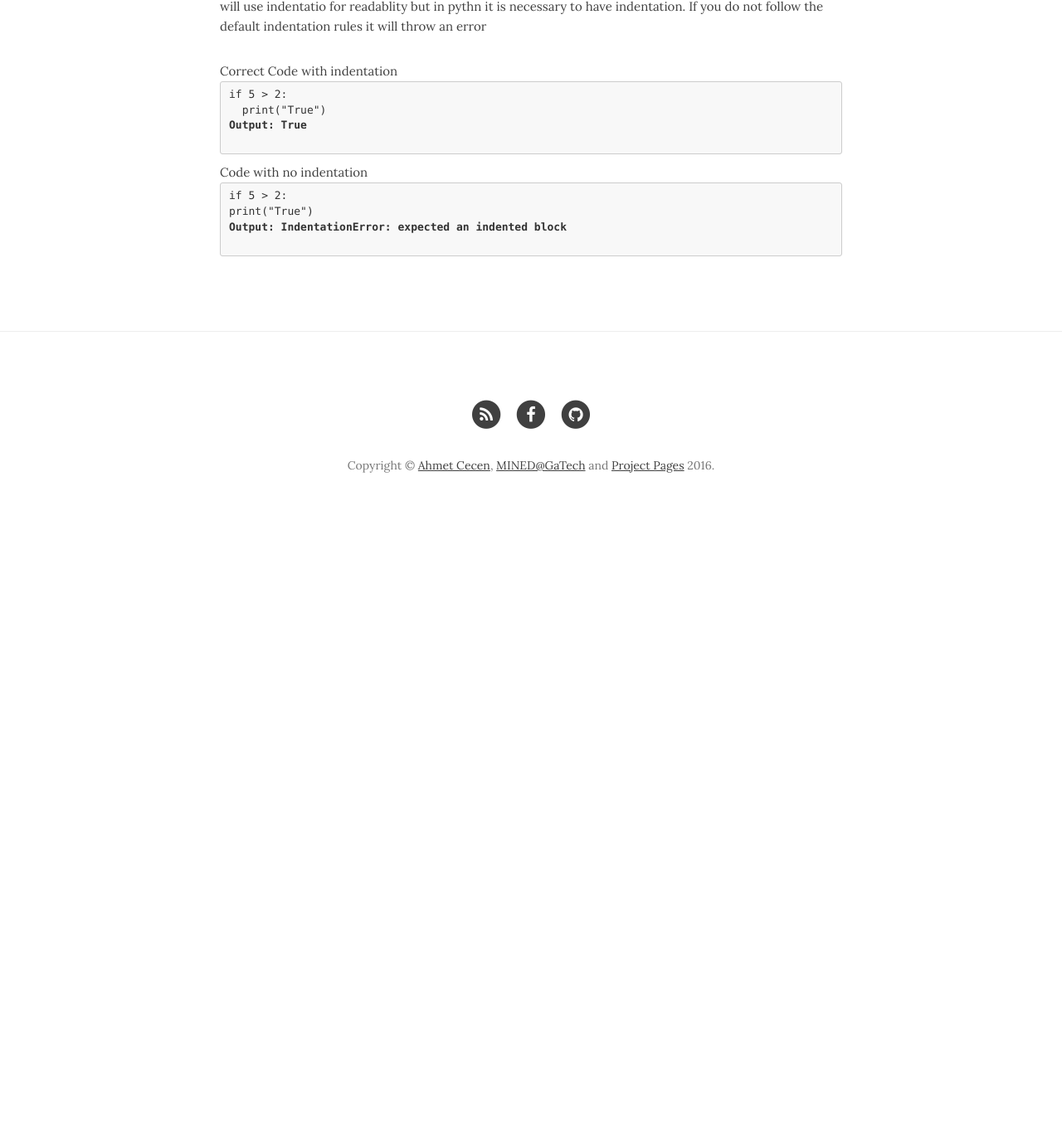
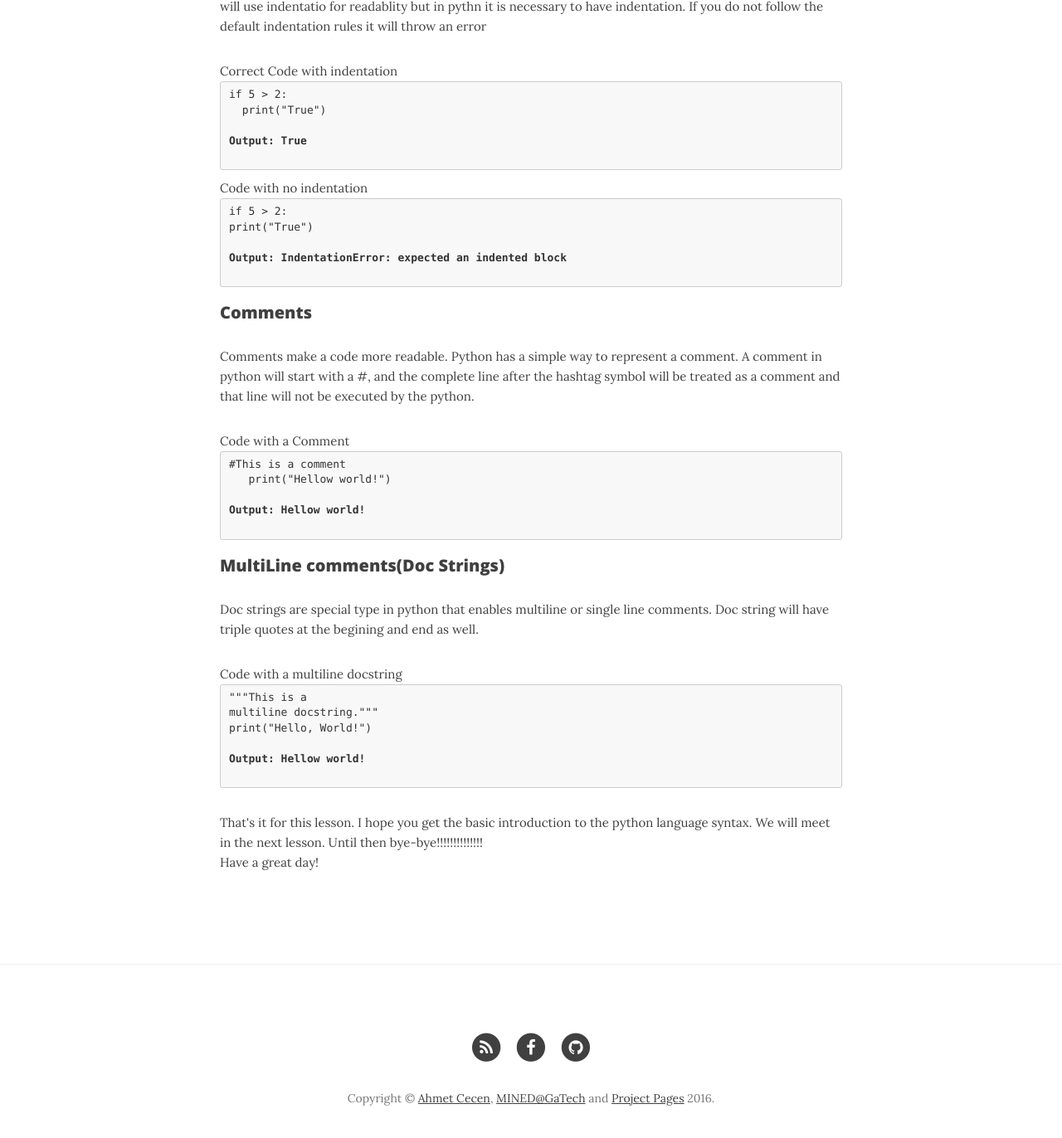
Before and after one commit to sivakrishna383/sivakrishna383.github.io, a Jekyll site: the page built from pages/introduction2.md, in a window 1280 px wide and 1400 px high, scrolled down 1479 px. Shown: the top 1372 px of the window at 83% size. Built offline with Jekyll 4.4.1, drawn with Linux system fonts in a browser that asks for light colours; nearby versions of some CDN libraries; before the commit the page ends 2116 px from its top, so only the background shows below that.

Commit message:
Update introduction2.md

```diff
--- a/pages/introduction2.md
+++ b/pages/introduction2.md
@@ -64,13 +64,31 @@ description: "Introduction to the python programming language"
    <p>Unlike other languages python must have indentation when writing a function or a loop. Other languages will use indentatio for readablity but in pythn it is necessary to have indentation. If you do not follow the default indentation rules it will throw an error</p>
    Correct Code with indentation
    <figure class="highlight"><pre><code class="language-python" data-lang="python">if 5 > 2:
-&nbsp;&nbsp;print("True")
+&nbsp;&nbsp;print("True")<br />
 <span class="kn">Output: True</span>
     </code></pre></figure>
 
   Code with no indentation
    <figure class="highlight"><pre><code class="language-python" data-lang="python">if 5 > 2:
-print("True")
+print("True")<br />
 <span class="kn">Output: IndentationError: expected an indented block</span>
     </code></pre></figure>
+
+   <h3>Comments</h3>
+   <p>Comments make a code more readable. Python has a simple way to represent a comment. A comment in python will start with a #, and the complete line after the hashtag symbol will be treated as a comment and that line will not be executed by the python.</p>
+   Code with a Comment
+   <figure class="highlight"><pre><code class="language-python" data-lang="python">#This is a comment
+   print("Hellow world!")<br />
+<span class="kn">Output: Hellow world!</span>
+    </code></pre></figure>
+
+   <h3>MultiLine comments(Doc Strings)</h3>
+   <p>Doc strings are special type in python that enables multiline or single line comments. Doc string will have triple quotes at the begining and end as well.</p>
+   Code with a multiline docstring
+   <figure class="highlight"><pre><code class="language-python" data-lang="python">"""This is a
+multiline docstring."""
+print("Hello, World!")<br />
+<span class="kn">Output: Hellow world!</span>
+    </code></pre></figure>
+    <p>That's it for this lesson. I hope you get the basic introduction to the python language syntax. We will meet in the next lesson. Until then bye-bye!!!!!!!!!!!!!! <br/> Have a great day!</p>
   </div>
```
